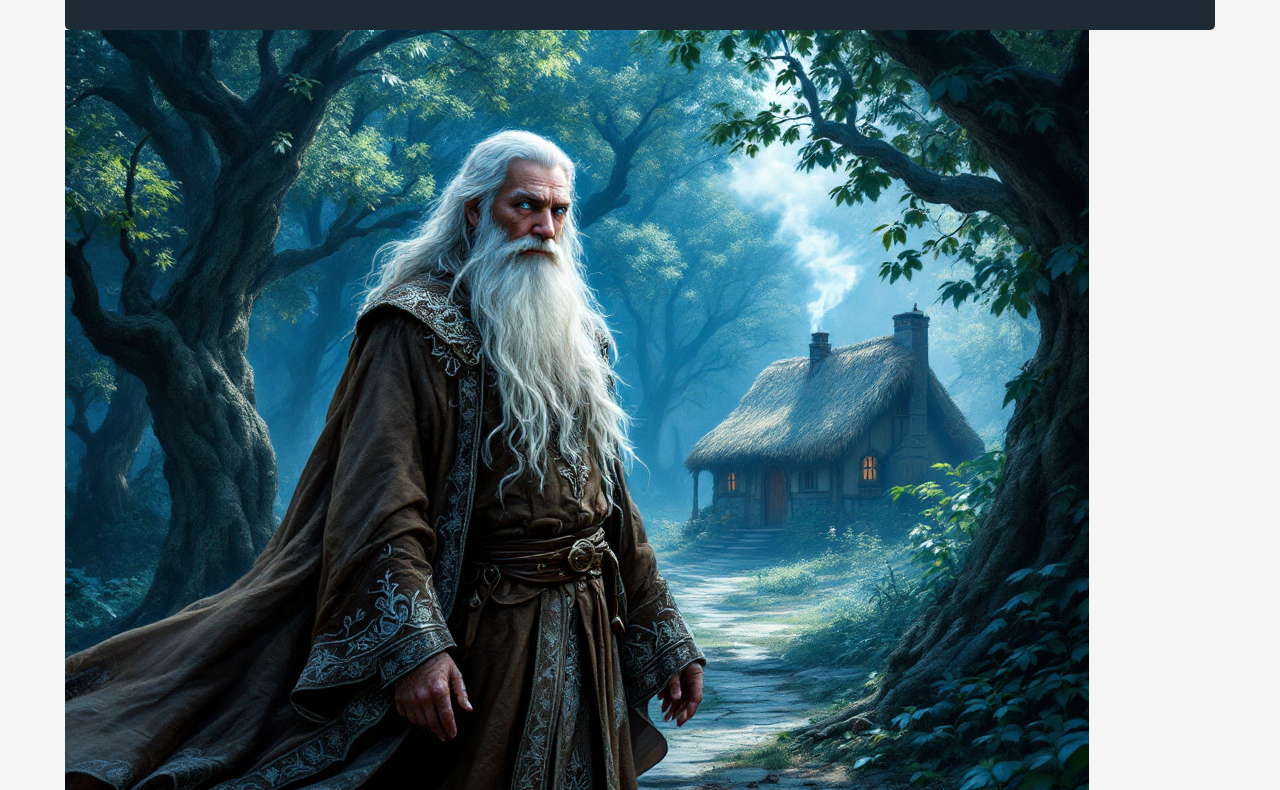
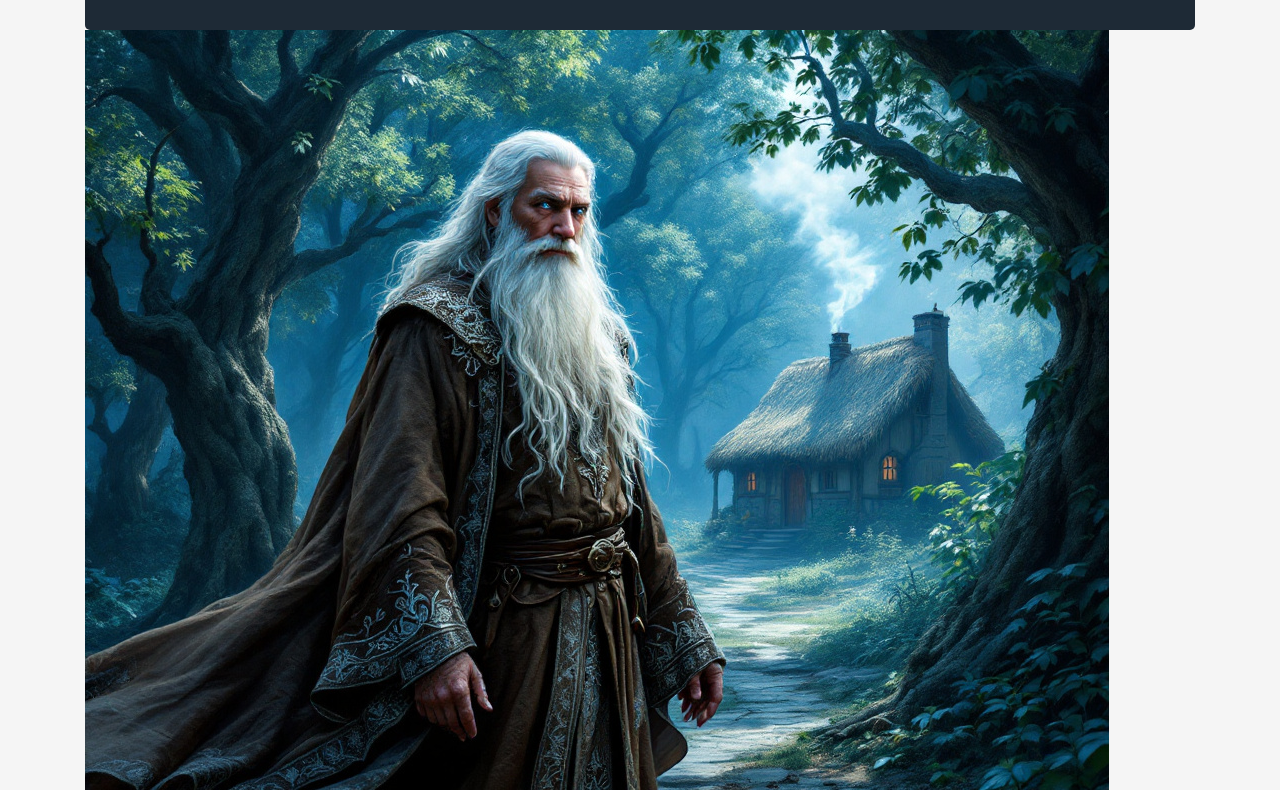
Before and after one commit to explorateur55/explorateur55.github.io, a plain HTML site: page index.html in a window 1280 px wide. Shown: the part 116-906 px from the top of the page. Drawn offline with Linux system fonts and the light colour scheme.

Commit message:
Update index.html

```diff
--- a/index.html
+++ b/index.html
@@ -8,7 +8,7 @@
             line-height: 1.6;
             margin: 0;
             padding: 20px;
-            max-width: 1150px;
+            max-width: 1110px;
             margin: 0 auto;
             background-color: #f5f5f5;
         }
```
